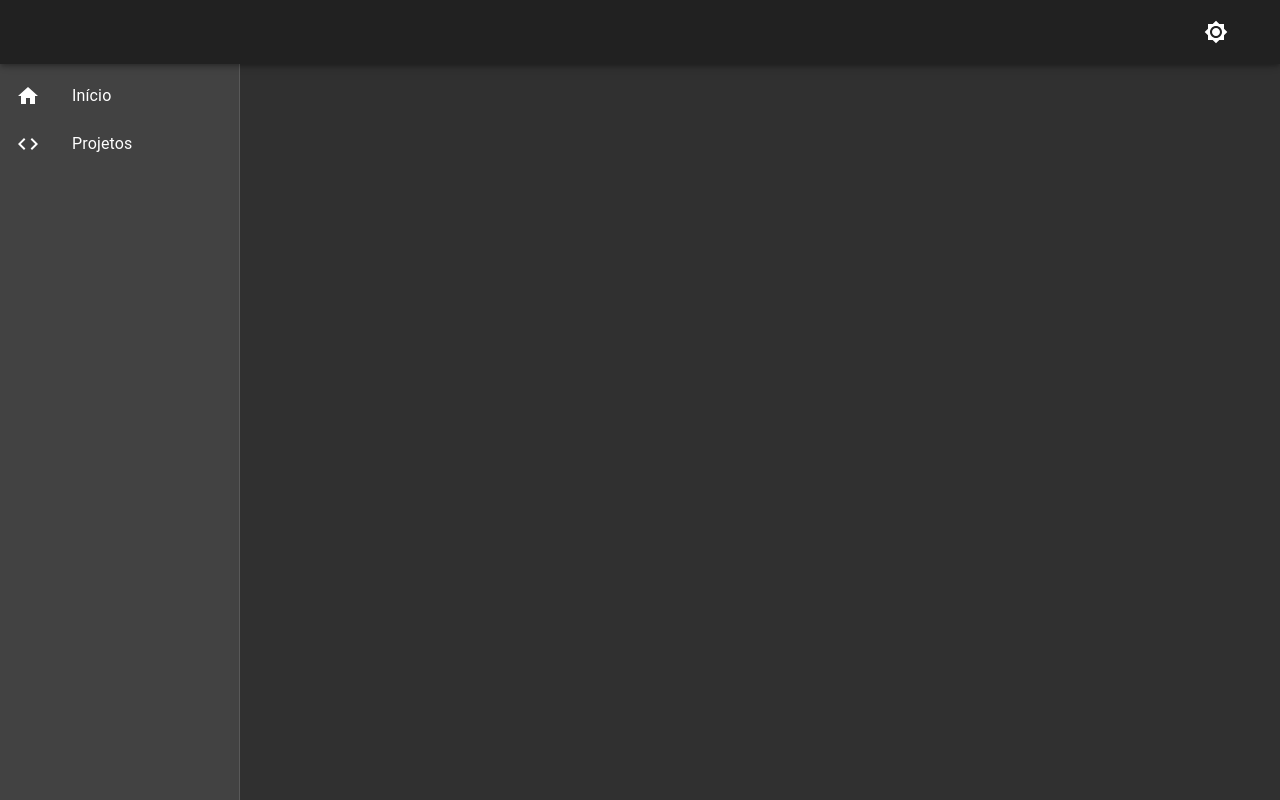
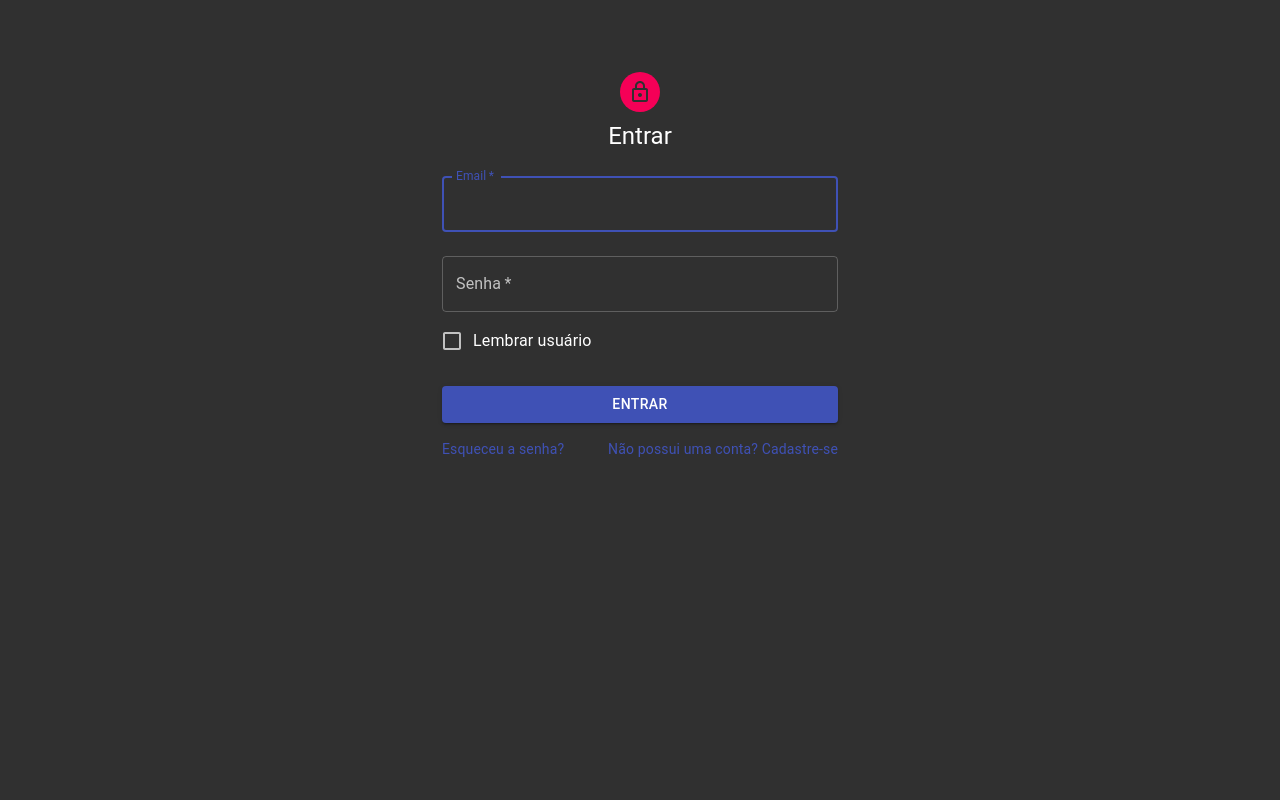
Before and after one commit to henriquecouto/gitfy, a React (Create React App) app: page /login in a window 1280 px wide. Built offline with nearby package versions, Linux system fonts and the light colour scheme.

Commit message:
added login screen

```diff
--- a/src/App.js
+++ b/src/App.js
@@ -9,6 +9,9 @@ import Header from "./components/Header";
 import Home from "./screens/Home";
 import Projects from "./screens/Projects";
 import Commits from "./screens/Commits";
+import Login from "./screens/Login";
+
+const {pathname} = window.location
 
 export default function App() {
   const [themeType, setThemeType] = useState("dark");
@@ -52,15 +55,19 @@ export default function App() {
     Commits: {
       render: () => <Commits setPosition={handlePosition} />,
       name: "Commits",
-      path: "/projects/:projectId/commits",
-      icon: () => <CodeIcon />
-    }
+      path: "/projects/:projectId/commits"
+    },
   };
 
   return (
     <ThemeProvider theme={theme}>
       <Router>
-        <Header
+        <Route exact path="/login">
+          <Login setPosition={handlePosition} />
+        </Route>
+        {
+          pathname !== "/login"&&
+          <Header
           handleThemeType={handleThemeType}
           themeType={themeType}
           position={position}
@@ -80,7 +87,7 @@ export default function App() {
               {routes[route].render()}
             </Route>
           ))}
-        </Header>
+        </Header>}
       </Router>
     </ThemeProvider>
   );
--- /dev/null
+++ b/src/screens/Login/index.js
@@ -0,0 +1,101 @@
+import React from 'react';
+import Avatar from '@material-ui/core/Avatar';
+import Button from '@material-ui/core/Button';
+import CssBaseline from '@material-ui/core/CssBaseline';
+import TextField from '@material-ui/core/TextField';
+import FormControlLabel from '@material-ui/core/FormControlLabel';
+import Checkbox from '@material-ui/core/Checkbox';
+import Link from '@material-ui/core/Link';
+import Grid from '@material-ui/core/Grid';
+import LockOutlinedIcon from '@material-ui/icons/LockOutlined';
+import Typography from '@material-ui/core/Typography';
+import { makeStyles } from '@material-ui/core/styles';
+import Container from '@material-ui/core/Container';
+
+
+const useStyles = makeStyles(theme => ({
+  paper: {
+    marginTop: theme.spacing(8),
+    display: 'flex',
+    flexDirection: 'column',
+    alignItems: 'center',
+  },
+  avatar: {
+    margin: theme.spacing(1),
+    backgroundColor: theme.palette.secondary.main,
+  },
+  form: {
+    width: '100%', // Fix IE 11 issue.
+    marginTop: theme.spacing(1),
+  },
+  submit: {
+    margin: theme.spacing(3, 0, 2),
+  },
+}));
+
+export default function SignIn() {
+  const classes = useStyles();
+
+  return (
+    <Container component="main" maxWidth="xs">
+      <CssBaseline />
+      <div className={classes.paper}>
+        <Avatar className={classes.avatar}>
+          <LockOutlinedIcon />
+        </Avatar>
+        <Typography component="h1" variant="h5">
+          Entrar
+        </Typography>
+        <form className={classes.form} noValidate>
+          <TextField
+            variant="outlined"
+            margin="normal"
+            required
+            fullWidth
+            id="email"
+            label="Email"
+            name="email"
+            autoComplete="email"
+            autoFocus
+          />
+          <TextField
+            variant="outlined"
+            margin="normal"
+            required
+            fullWidth
+            name="password"
+            label="Senha"
+            type="password"
+            id="password"
+            autoComplete="current-password"
+          />
+          <FormControlLabel
+            control={<Checkbox value="remember" color="primary" />}
+            label="Lembrar usuário"
+          />
+          <Button
+            type="submit"
+            fullWidth
+            variant="contained"
+            color="primary"
+            className={classes.submit}
+          >
+            Entrar
+          </Button>
+          <Grid container>
+            <Grid item xs>
+              <Link href="#" variant="body2">
+                Esqueceu a senha?
+              </Link>
+            </Grid>
+            <Grid item>
+              <Link href="#" variant="body2">
+                {"Não possui uma conta? Cadastre-se"}
+              </Link>
+            </Grid>
+          </Grid>
+        </form>
+      </div>
+    </Container>
+  );
+}
```
